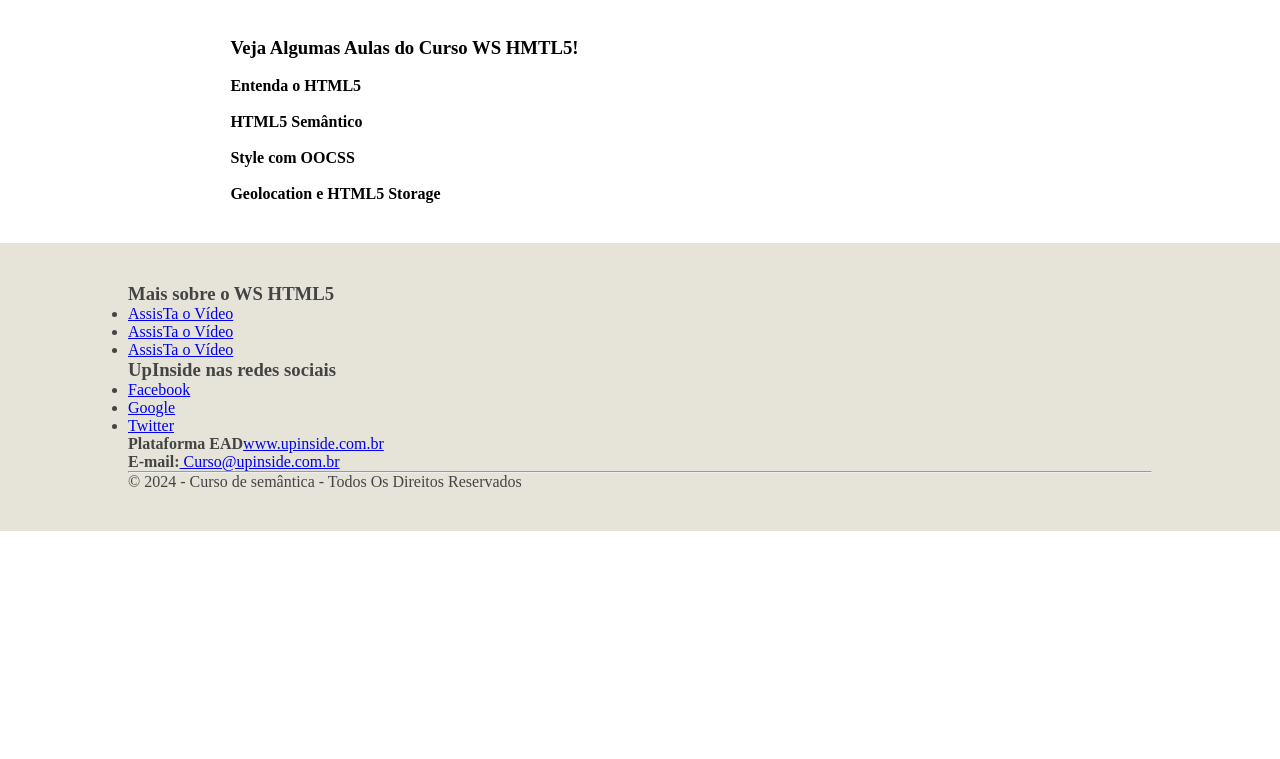
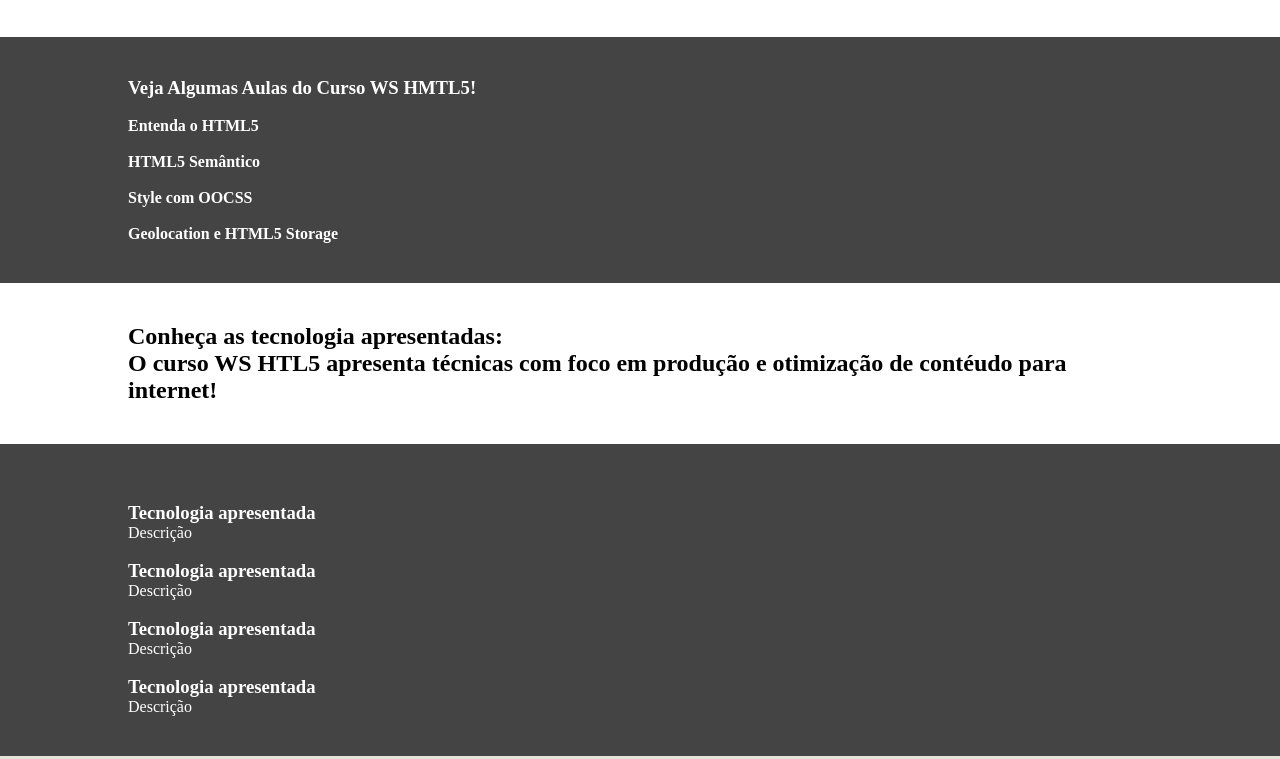
Before and after one commit to Marcelllombm/html5-semantico, a plain HTML site: page index.html in a window 1280 px wide. Shown: the part 566-1325 px from the top of the page. Before the commit the page ends 1097 px from the top, so only its background shows below. Drawn offline with Linux system fonts and the light colour scheme.

Commit message:
seçao de conteúdo relacional

```diff
--- a/css/ocss.css
+++ /dev/null
@@ -1,14 +0,0 @@
-*,::after,::before {
-    margin:0;
-    padding:0;
-}
-
-.container{ float: left; width: 100%;}
-.content{ width: 80%; margin: 0 10%; padding: 40px 0;}
-
-.bg-green{background-color: #444444;}
-.bg-light{background-color: #e6e4d9; color: #444}
-
-.clear{clear:both;}
-
-.fontzero{font-size:  0rem;}
--- a/css/oocss.css
+++ b/css/oocss.css
@@ -1,9 +1,10 @@
 *,
-*:before,
-*:after {
+::after,
+::before {
   margin: 0;
   padding: 0;
 }
+
 .container {
   float: left;
   width: 100%;
@@ -15,12 +16,12 @@
 }
 
 .bg-gray {
-  background-color: #444;
+  background-color: #444444;
   color: #fff;
 }
 .bg-light {
-  background-color: #eee;
-  color: #4333;
+  background-color: #e6e4d9;
+  color: #444;
 }
 
 .clear {
--- a/index.html
+++ b/index.html
@@ -4,10 +4,10 @@
     <meta charset="UTF-8" />
     <meta name="viewport" content="width=device-width, initial-scale=1.0" />
     <title>Curso Work Series - HTML5 do jeito Certo!</title>
-    <link rel="stylesheet" href="css/ocss.css" />
+    <link rel="stylesheet" href="css/oocss.css" />
   </head>
   <body>
-    <header class="container bg-green">
+    <header class="container bg-gray">
       <div class="content">
         <h1 class="main_logo">
           <a title="Home" href="#">Curso Work Series - HTML5 do jeito Certo!</a>
@@ -35,6 +35,7 @@
     </header>
 
     <!-- CONTEUDO -->
+     <!-- BLOCO DE VIDEO -->
     <article class="container">
       <div class="content">
         <header>
@@ -53,6 +54,7 @@
         </aside>
         <div class="clear"></div>
       </video>
+    </div>
 
       <footer class="container bg-gray">
         <section class="content">
@@ -87,6 +89,44 @@
         </section>
       </footer>
     </article>
+
+    <section class="container">
+      <!-- container do title -->
+      <div class="content">
+        <hgroup>
+          <h1>Conheça as tecnologia apresentadas:</h1>
+          <h2>O curso WS HTL5 apresenta técnicas com foco em produção e otimização de contéudo para internet!</h2>
+        </hgroup>
+        <div class="clear"></div>
+      </div>
+
+      <!-- contaiiner dos artigos -->
+      <div class="container bg-gray">
+        <div class="content">
+        <article>
+          <img alt="" title="" src=""/>
+          <h1>Tecnologia apresentada</h1>
+          <p class="tagline">Descrição</p>
+        </article>
+        <article>
+          <img alt="" title="" src=""/>
+          <h1>Tecnologia apresentada</h1>
+          <p class="tagline">Descrição</p>
+        </article>
+        <article>
+          <img alt="" title="" src=""/>
+          <h1>Tecnologia apresentada</h1>
+          <p class="tagline">Descrição</p>
+        </article>
+        <article>
+          <img alt="" title="" src=""/>
+          <h1>Tecnologia apresentada</h1>
+          <p class="tagline">Descrição</p>
+        </article>
+        <div class="clear"></div>
+      </div>
+    </div>
+    </section>
     <!-- CONTEUDO -->
 
     <footer class="container bg-light">
```
